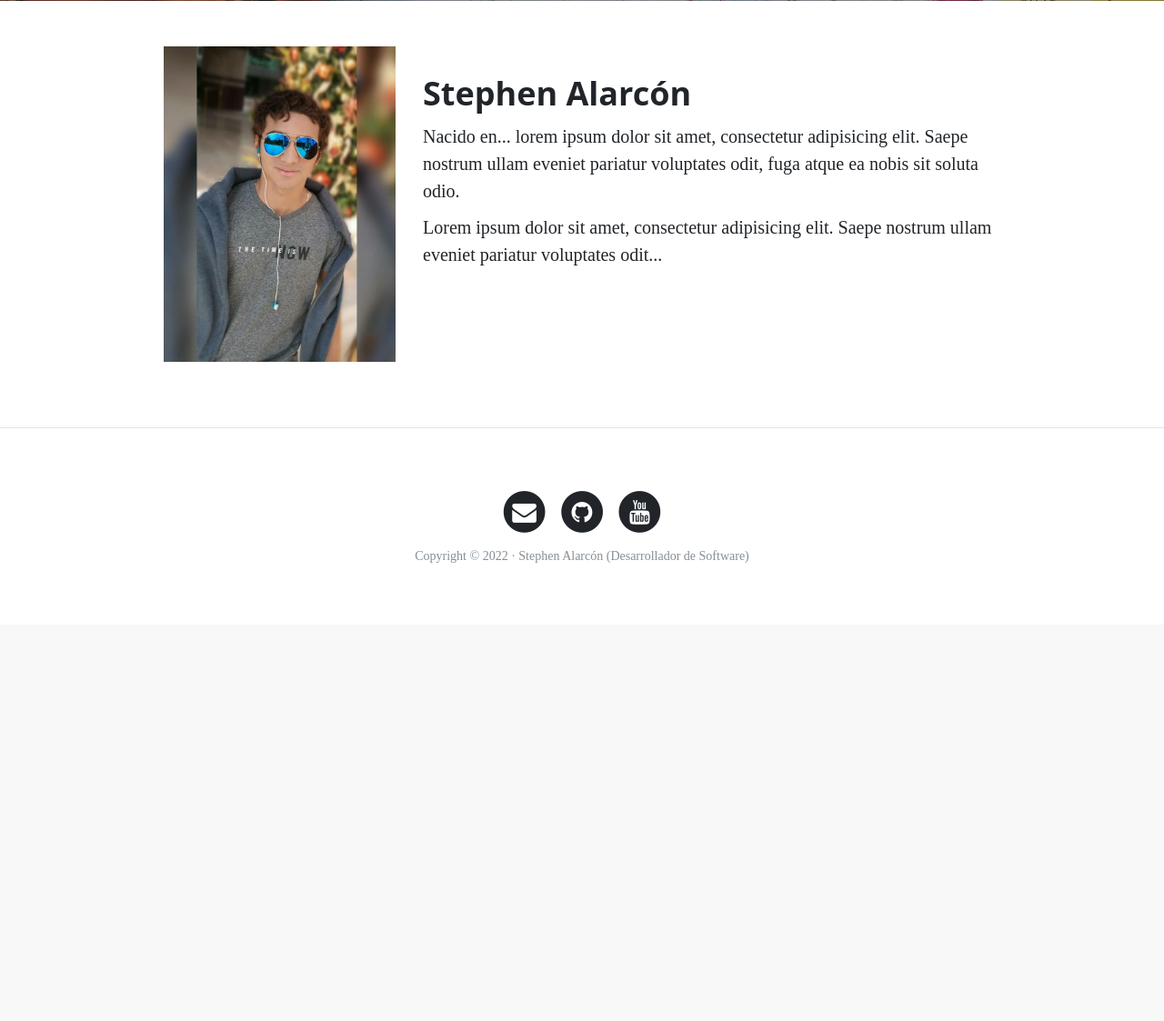
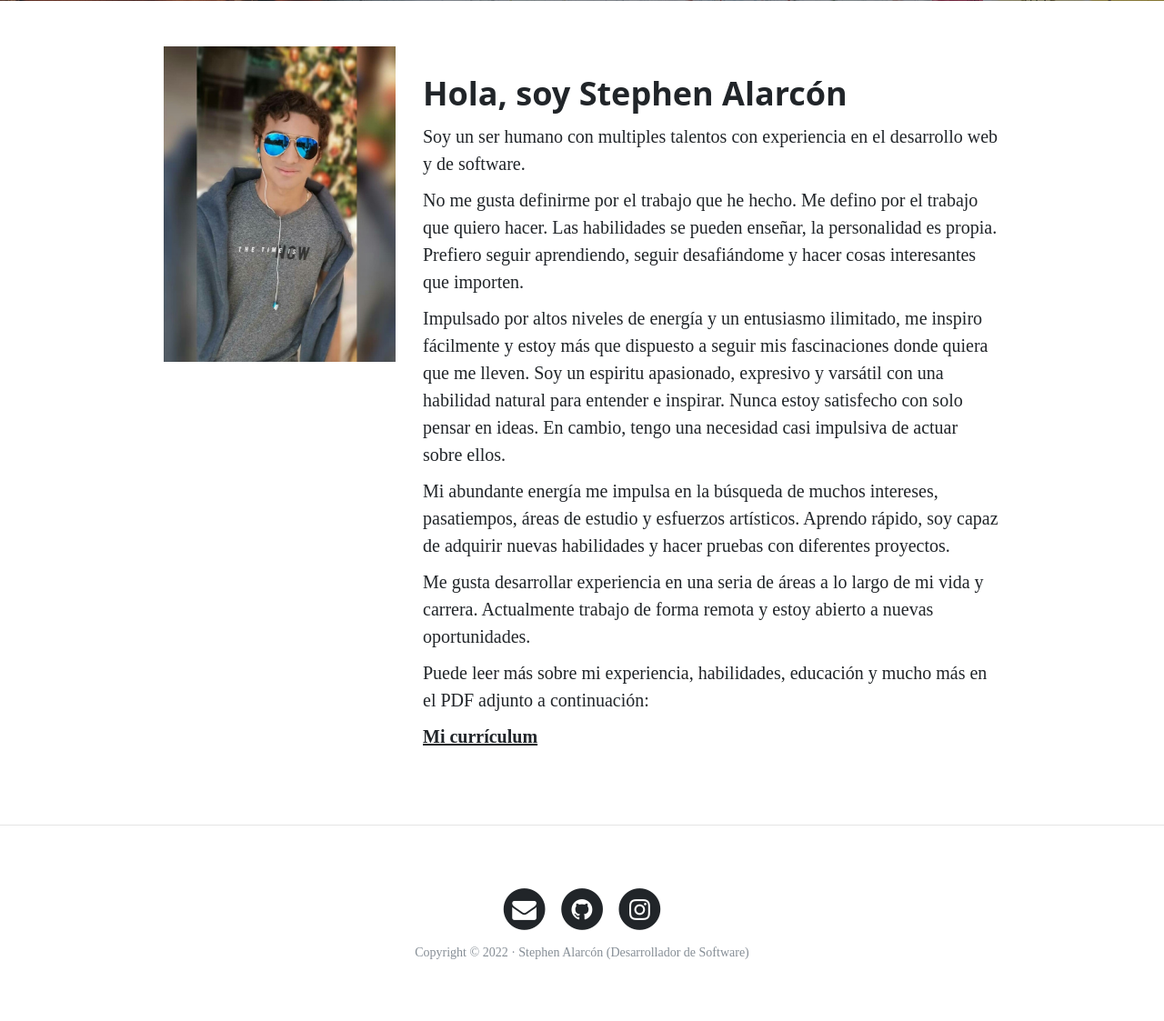
Before and after one commit to Steven2128/Web_Personal, a Django app: page /about/ in a window 1280 px wide. Shown: the part 531-1654 px from the top of the page at 91% size. Before the commit the page ends 1150 px from the top, so only its background shows below. Run offline with Django 4.2, Linux system fonts and the light colour scheme; some libraries are stand-ins or nearby versions.

Commit message:
Agregando información personal

```diff
--- a/templates/base.html
+++ b/templates/base.html
@@ -80,7 +80,7 @@
             <div class="col-lg-8 col-md-10 mx-auto">
                 <ul class="list-inline text-center">
                     <li class="list-inline-item">
-                        <a href="#">
+                        <a href="mailto:slj212885@gmail.com">
                   <span class="fa-stack fa-lg">
                     <i class="fa fa-circle fa-stack-2x"></i>
                     <i class="fa fa-envelope fa-stack-1x fa-inverse"></i>
@@ -88,7 +88,7 @@
                         </a>
                     </li>
                     <li class="list-inline-item">
-                        <a href="#">
+                        <a href="https://github.com/Steven2128">
                   <span class="fa-stack fa-lg">
                     <i class="fa fa-circle fa-stack-2x"></i>
                     <i class="fa fa-github fa-stack-1x fa-inverse"></i>
@@ -96,10 +96,10 @@
                         </a>
                     </li>
                     <li class="list-inline-item">
-                        <a href="#">
+                        <a href="https://www.instagram.com/steven212885/">
                   <span class="fa-stack fa-lg">
                     <i class="fa fa-circle fa-stack-2x"></i>
-                    <i class="fa fa-youtube fa-stack-1x fa-inverse"></i>
+                    <i class="fa fa-instagram fa-stack-1x fa-inverse"></i>
                   </span>
                         </a>
                     </li>
--- a/templates/core/about.html
+++ b/templates/core/about.html
@@ -16,12 +16,14 @@
             <img class="img-fluid" src="{% static 'img/me.jpg' %}" alt="">
         </div>
         <div class="col-lg-7 col-md-8">
-            <h2 class="section-heading">Stephen Alarcón</h2>
-            <p>Nacido en... lorem ipsum dolor sit amet, consectetur adipisicing elit. Saepe nostrum ullam eveniet
-                pariatur
-                voluptates odit, fuga atque ea nobis sit soluta odio.</p>
-            <p>Lorem ipsum dolor sit amet, consectetur adipisicing elit. Saepe nostrum ullam eveniet pariatur voluptates
-                odit...</p>
+            <h2 class="section-heading">Hola, soy Stephen Alarcón</h2>
+            <p>Soy un ser humano con multiples talentos con experiencia en el desarrollo web y de software.</p>
+            <p>No me gusta definirme por el trabajo que he hecho. Me defino por el trabajo que quiero hacer. Las habilidades se pueden enseñar, la personalidad es propia. Prefiero seguir aprendiendo, seguir desafiándome y hacer cosas interesantes que importen.</p>
+            <p>Impulsado por altos niveles de energía y un entusiasmo ilimitado, me inspiro fácilmente y estoy más que dispuesto a seguir mis fascinaciones donde quiera que me lleven. Soy un espiritu apasionado, expresivo y varsátil con una habilidad natural para entender e inspirar. Nunca estoy satisfecho con solo pensar en ideas. En cambio, tengo una necesidad casi impulsiva de actuar sobre ellos.</p>
+            <p>Mi abundante energía me impulsa en la búsqueda de muchos intereses, pasatiempos, áreas de estudio y esfuerzos artísticos. Aprendo rápido, soy capaz de adquirir nuevas habilidades y hacer pruebas con diferentes proyectos.</p>
+            <p>Me gusta desarrollar experiencia en una seria de áreas a lo largo de mi vida y carrera. Actualmente trabajo de forma remota y estoy abierto a nuevas oportunidades.</p>
+            <p>Puede leer más sobre mi experiencia, habilidades, educación y mucho más en el PDF adjunto a continuación:</p>
+            <p><a href="https://smallpdf.com/es/result#r=c77ef4e64cd90cae98d7d52aa394294b&t=share-document"><strong>Mi currículum</strong></a></p>
         </div>
     </div>
 {% endblock content %}
--- a/templates/portfolio/portfolio.html
+++ b/templates/portfolio/portfolio.html
@@ -20,7 +20,7 @@
         <div class="col-lg-5 col-md-8">
             <h2 class="section-heading title">{{ project.title }}</h2>
             <p>{{ project.description }}</p>
-            <!--<p><a href="http://google.com">Más información</a></p> -->
+            <p><a href="#">Más información</a></p>
         </div>
     </div>
     {% endfor %}
```
Also changed, not shown: templates/core/contact.html (+6 -5 lines), templates/core/home.html (+8 -0 lines).
